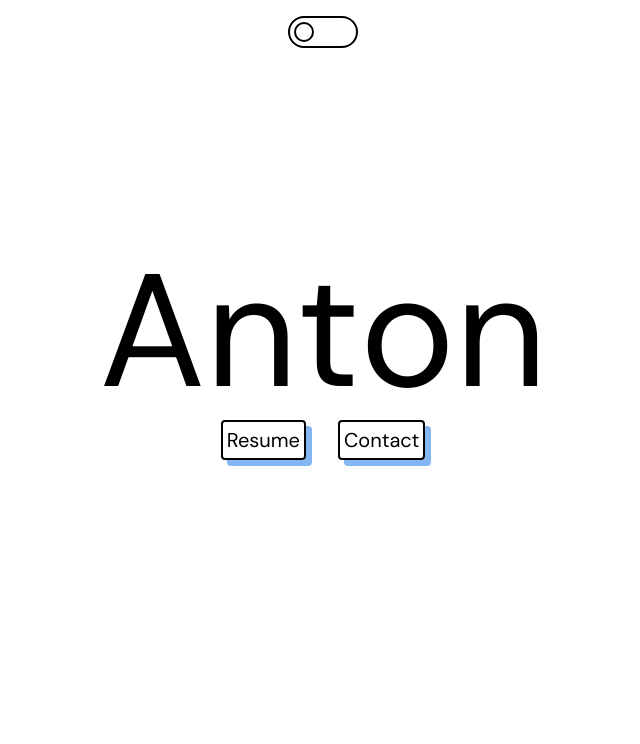
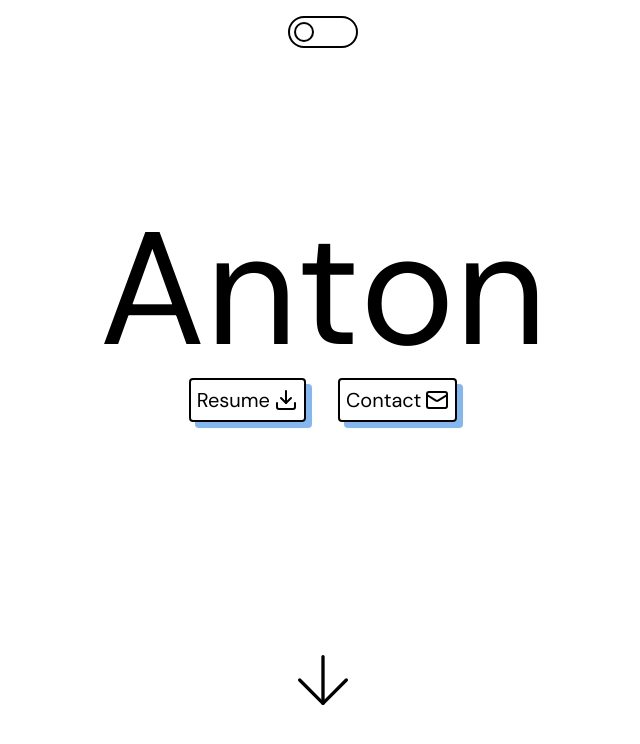
Before and after one commit to anton-oz/portfolio, a React (Vite) app: page / in a window 1280 px wide. Shown: the top 744 px of the page, without its empty margins (317-957 px from the left). Built offline with nearby package versions, Linux system fonts and the light colour scheme.

Commit message:
added download and email buttons, plus a arrow button to scroll to projects

```diff
--- a/package.json
+++ b/package.json
@@ -13,6 +13,7 @@
   },
   "dependencies": {
     "framer-motion": "^11.5.4",
+    "lucide-react": "^0.439.0",
     "react": "^18.3.1",
     "react-dom": "^18.3.1"
   },
--- a/src/App.tsx
+++ b/src/App.tsx
@@ -1,68 +1,13 @@
-import ToggleSwitch from "./components/ToggleSwitch";
-import { useState, useEffect } from "react";
-import TextAnimation from "./components/TextAnimation";
-
-function App() {
-  const storedState = localStorage.getItem("darkmode");
-  const toggleState = storedState ? JSON.parse(storedState) : false;
-  const [toggled, setToggled] = useState(toggleState);
-
-  const bodyEl = document.querySelector("body");
-
-  useEffect(() => {
-    if (
-      window.matchMedia &&
-      window.matchMedia("(prefers-color-scheme: dark)").matches
-    ) {
-      setToggled(true);
-    }
-  }, []);
-
-  useEffect(() => {
-    if (toggled) {
-      localStorage.setItem("darkmode", "true");
-      bodyEl?.classList.add("dark");
-    } else {
-      localStorage.setItem("darkmode", "false");
-      bodyEl?.classList.remove("dark");
-    }
-  }, [toggled]);
-
+import Projects from "./components/Projects";
+import Header from "./components/Header";
+export default function App() {
   return (
     <main
       id="snapContainer"
-      className="bg-white text-black dark:bg-black dark:text-white"
+      className="bg-white text-black dark:bg-black dark:text-white scroll-smooth"
     >
-      <header className="flex flex-col justify-between items-center h-screen">
-        {/* dark light mode toggle */}
-        <div className="p-4">
-          <ToggleSwitch isToggled={toggled} setIsToggled={setToggled} />
-        </div>
-        {/* name and links */}
-        <div className="flex flex-col justify-center items-center space-y-2">
-          {/* Make type writer animation for header */}
-          {/* <h1 className="text-9xl">Anton</h1> */}
-          <TextAnimation text={"Anton"} />
-          <div className="flex space-x-8 text-xl">
-            <a
-              className="brutalButton border-black dark:border-white"
-              download
-              href="sample.pdf"
-            >
-              Resume
-            </a>
-            <a className="brutalButton" href="mailto:test@example.com">
-              Contact
-            </a>
-          </div>
-        </div>
-        <div className="p-20"></div>
-      </header>
-      <section className="h-screen grid items-center place-items-center">
-        <div>projects here</div>
-      </section>
+      <Header />
+      <Projects />
     </main>
   );
 }
-
-export default App;
--- /dev/null
+++ b/src/components/Header.tsx
@@ -0,0 +1,64 @@
+import TextAnimation from "./TextAnimation";
+import ToggleSwitch from "./ToggleSwitch";
+import { useState, useEffect } from "react";
+import { ArrowDown, Download, Mail } from "lucide-react";
+
+export default function Header() {
+  const storedState = localStorage.getItem("darkmode");
+  const toggleState = storedState ? JSON.parse(storedState) : false;
+  const [toggled, setToggled] = useState(toggleState);
+
+  const bodyEl = document.querySelector("body");
+
+  useEffect(() => {
+    if (
+      window.matchMedia &&
+      window.matchMedia("(prefers-color-scheme: dark)").matches
+    ) {
+      setToggled(true);
+    }
+  }, []);
+
+  useEffect(() => {
+    if (toggled) {
+      localStorage.setItem("darkmode", "true");
+      bodyEl?.classList.add("dark");
+    } else {
+      localStorage.setItem("darkmode", "false");
+      bodyEl?.classList.remove("dark");
+    }
+  }, [toggled]);
+
+  return (
+    <header className="flex flex-col justify-between items-center h-screen">
+      <div className="p-4">
+        <ToggleSwitch isToggled={toggled} setIsToggled={setToggled} />
+      </div>
+      <div className="flex flex-col justify-center items-center space-y-2">
+        <TextAnimation text={"Anton"} />
+        <div className="flex space-x-8 text-xl">
+          <a
+            className="brutalButton flex items-center gap-1"
+            download
+            href="sample.pdf"
+          >
+            Resume
+            <Download className="h-6" />
+          </a>
+          <a
+            className="brutalButton flex items-center gap-1"
+            href="mailto:test@example.com"
+          >
+            Contact
+            <Mail className="h-6" />
+          </a>
+        </div>
+      </div>
+      <div className="p-20">
+        <a href="#projects">
+          <ArrowDown className="w-20 h-20" strokeWidth={1} />
+        </a>
+      </div>
+    </header>
+  );
+}
--- /dev/null
+++ b/src/components/Projects.tsx
@@ -0,0 +1,7 @@
+export default function Projects() {
+  return (
+    <section id="projects" className="h-screen grid items-center place-items-center">
+      <div>Projects here</div>
+    </section>
+  );
+}
--- a/src/index.css
+++ b/src/index.css
@@ -23,7 +23,7 @@ html {
 #snapContainer {
   height: 100vh;
   width: 100vw;
-  scroll-behavior: smooth;
+  /* scroll-behavior: smooth !important; */
   overflow-y: scroll;
   scroll-snap-type: y mandatory;
 }
@@ -34,7 +34,7 @@ html {
 
 .brutalButton {
   border: 2px solid;
-  padding: 0.2em;
+  padding: 0.3em;
   border-radius: 0.2em;
   box-shadow: 0.3em 0.3em 0px 0 var(--main);
   transition: transform, box-shadow;
```
Also changed, not shown: 1 other file (tests, documents, lock files or other folders).
